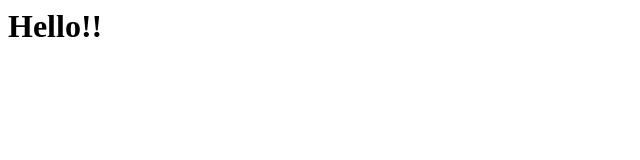
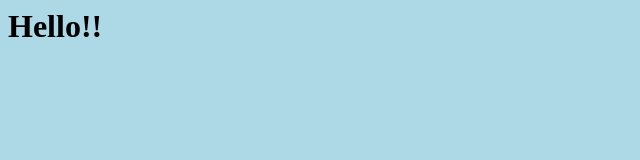
Before and after one commit to edward795/test, a plain HTML site: page index.html in a window 1280 px wide. Shown: the whole page, without its empty margins (0-640 px from the left). Drawn offline with Linux system fonts and the light colour scheme.

Commit message:
first edit

```diff
--- a/index.html
+++ b/index.html
@@ -1,5 +1,12 @@
 <html>
-<head></head>
+<head>
+<title>Test Site</title>
+<style>
+body{
+background-color: lightblue;
+}
+</style>
+</head>
 <body>
 <h1>Hello!!</h2>
 </body>
```
